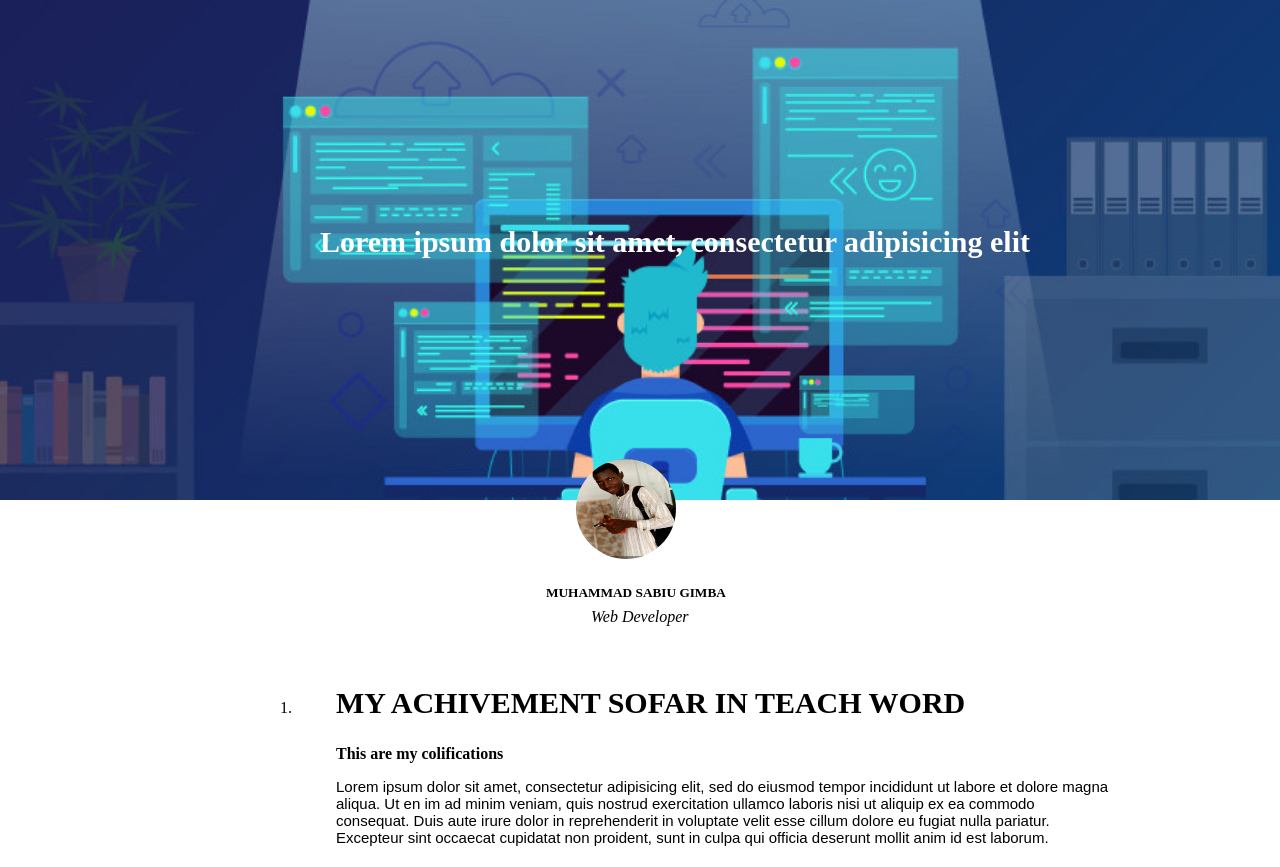
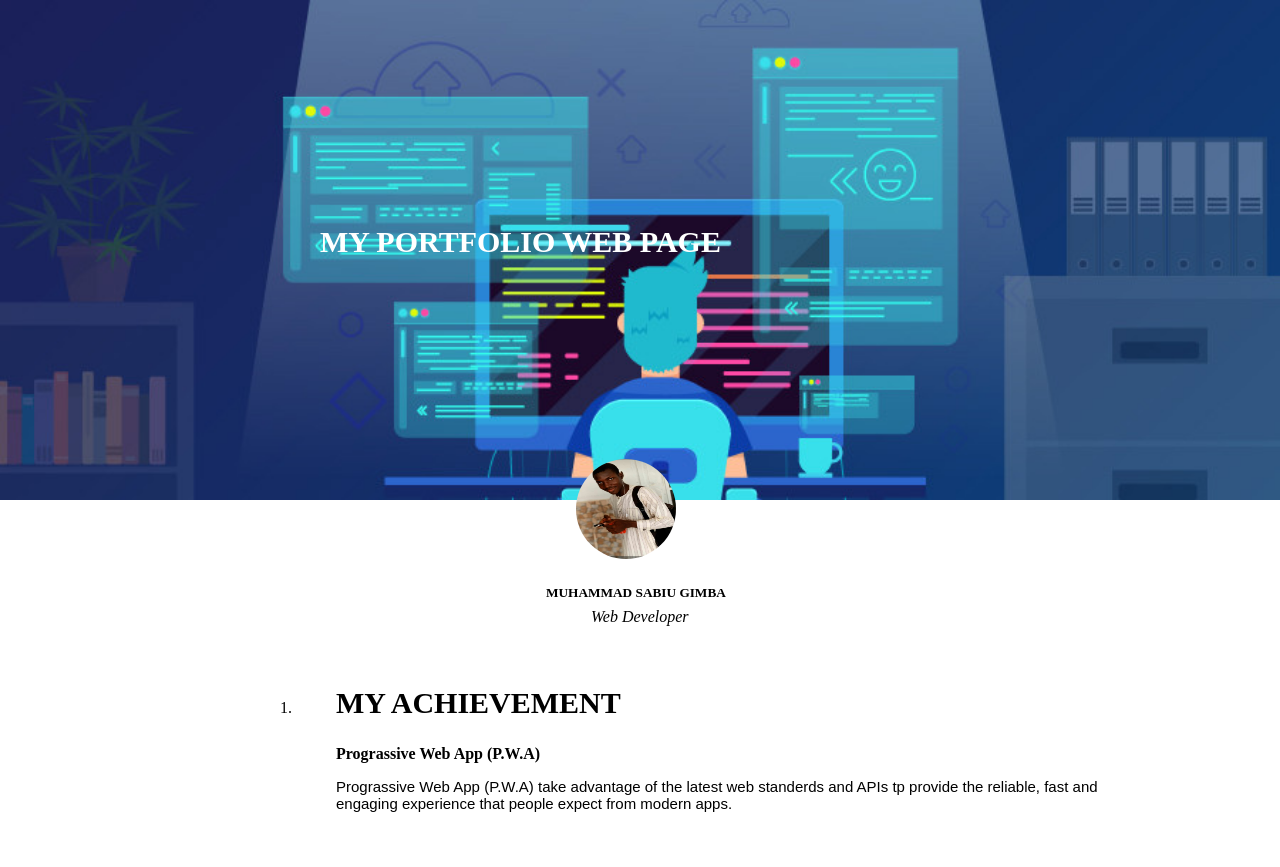
Before and after one commit to PRINXEE/CSC-413-2ND-ASSIGNMENT, a plain HTML site: page ASSIGNMENT 2/index.html in a window 1280 px wide. After the commit the page ends 833 px from the top, so only its background shows below. Drawn offline with Linux system fonts and the light colour scheme.

Commit message:
Update index.html

```diff
--- a/ASSIGNMENT 2/index.html
+++ b/ASSIGNMENT 2/index.html
@@ -9,9 +9,7 @@
     <header>
       <div class="header"></div>
       <div class="ok">
-        <h2>Lorem ipsum dolor sit amet, consectetur adipisicing
-          elit
-        </h2>
+        <h2>MY PORTFOLIO WEB PAGE</h2>
       </div>
     </header>
     <div class="clear"></div>
@@ -26,15 +24,11 @@
           <ol>
             <li id="nub">
               <div class="side">
-                <h2>MY ACHIVEMENT SOFAR IN TEACH WORD</h2>
-                <h4>This are my colifications
-                  <p id="note">Lorem ipsum dolor sit amet, consectetur adipisicing elit, sed do
-                     eiusmod tempor incididunt ut labore et dolore magna aliqua. Ut en
-                     im ad minim veniam, quis nostrud exercitation ullamco laboris
-                     nisi ut aliquip ex ea commodo consequat. Duis aute irure dolor in
-                     reprehenderit in voluptate velit esse cillum dolore eu fugiat
-                     nulla pariatur. Excepteur sint occaecat cupidatat non proident,
-                     sunt in culpa qui officia deserunt mollit anim id est laborum.</p>
+                <h2>MY ACHIEVEMENT</h2>
+                <h4>Prograssive Web App (P.W.A)
+                  <p id="note">Prograssive Web App (P.W.A) take advantage of the latest web
+                    standerds and APIs tp provide the reliable, fast and engaging
+                    experience that people expect from modern apps.</p>
                 </h4>
               </div>
             </li>
```
